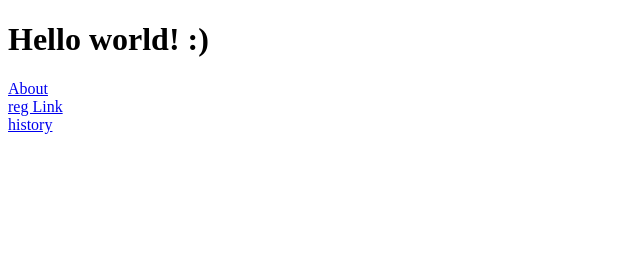
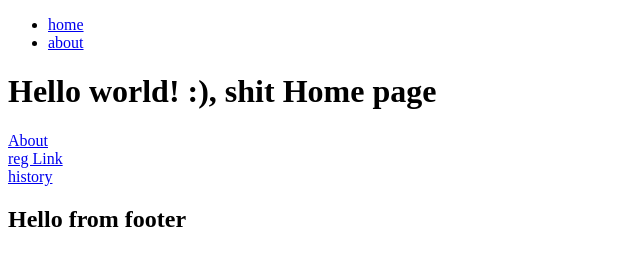
Before and after one commit to PhilipSanM/CodingDuck_Rubberducking, a Gatsby site in the folder Gatsby/tutorial/: page / in a window 1280 px wide. Shown: the whole page, without its empty margins (0-640 px from the left). Built offline with nearby package versions, Linux system fonts and the light colour scheme; Gatsby itself is replaced by a stand-in of ours.

Commit message:
Layout and Navbar with Gatsby

```diff
--- /dev/null
+++ b/Gatsby/tutorial/src/components/Footer.js
@@ -0,0 +1,11 @@
+import React from "react"
+
+const Footer = () => {
+  return (
+    <div>
+      <h2>Hello from footer</h2>
+    </div>
+  )
+}
+
+export default Footer
--- /dev/null
+++ b/Gatsby/tutorial/src/components/Layout.js
@@ -0,0 +1,15 @@
+import React from "react"
+import Navbar from "./navar"
+import Footer from "./Footer"
+
+const Layout = ({ children }) => {
+  return (
+    <>
+      <Navbar />
+      {children}
+      <Footer />
+    </>
+  )
+}
+
+export default Layout
--- a/Gatsby/tutorial/src/components/navar.js
+++ b/Gatsby/tutorial/src/components/navar.js
@@ -1,7 +1,18 @@
 import React from "react"
-
+import { Link } from "gatsby"
 const navar = () => {
-  return <div>navar</div>
+  return (
+    <div>
+      <ul>
+        <li>
+          <Link to="/">home</Link>
+        </li>
+        <li>
+          <Link to="/about">about</Link>
+        </li>
+      </ul>
+    </div>
+  )
 }
 
 export default navar
--- a/Gatsby/tutorial/src/pages/about.js
+++ b/Gatsby/tutorial/src/pages/about.js
@@ -1,7 +1,7 @@
 import React from "react"
-
+import Layout from "../components/Layout"
 const about = () => {
-  return <div>Hellor from about page</div>
+  return <Layout>Hellor from about page</Layout>
 }
 
 export default about
--- a/Gatsby/tutorial/src/pages/contact.js
+++ b/Gatsby/tutorial/src/pages/contact.js
@@ -2,6 +2,6 @@ import React, { Component } from "react"
 
 export default class contact extends Component {
   render() {
-    return <div>contact Page</div>
+    return <div>contact Page ></div>
   }
 }
--- a/Gatsby/tutorial/src/pages/index.js
+++ b/Gatsby/tutorial/src/pages/index.js
@@ -1,9 +1,11 @@
 import React from "react"
 import { Link } from "gatsby"
+import Layout from "../components/Layout"
+//My mistake the name of that
 export default function Home() {
   return (
-    <div>
-      <h1>Hello world! :)</h1>
+    <Layout>
+      <h1>Hello world! :), shit Home page</h1>
       <Link to="/about"> About </Link>
       <div>
         <a href="/about">reg Link</a>
@@ -11,6 +13,6 @@ export default function Home() {
       <div>
         <Link to="/company/history">history</Link>
       </div>
-    </div>
+    </Layout>
   )
 }
```
Also changed, not shown: Gatsby/tutorial/src/pages/testing.js (+7 -2 lines).
